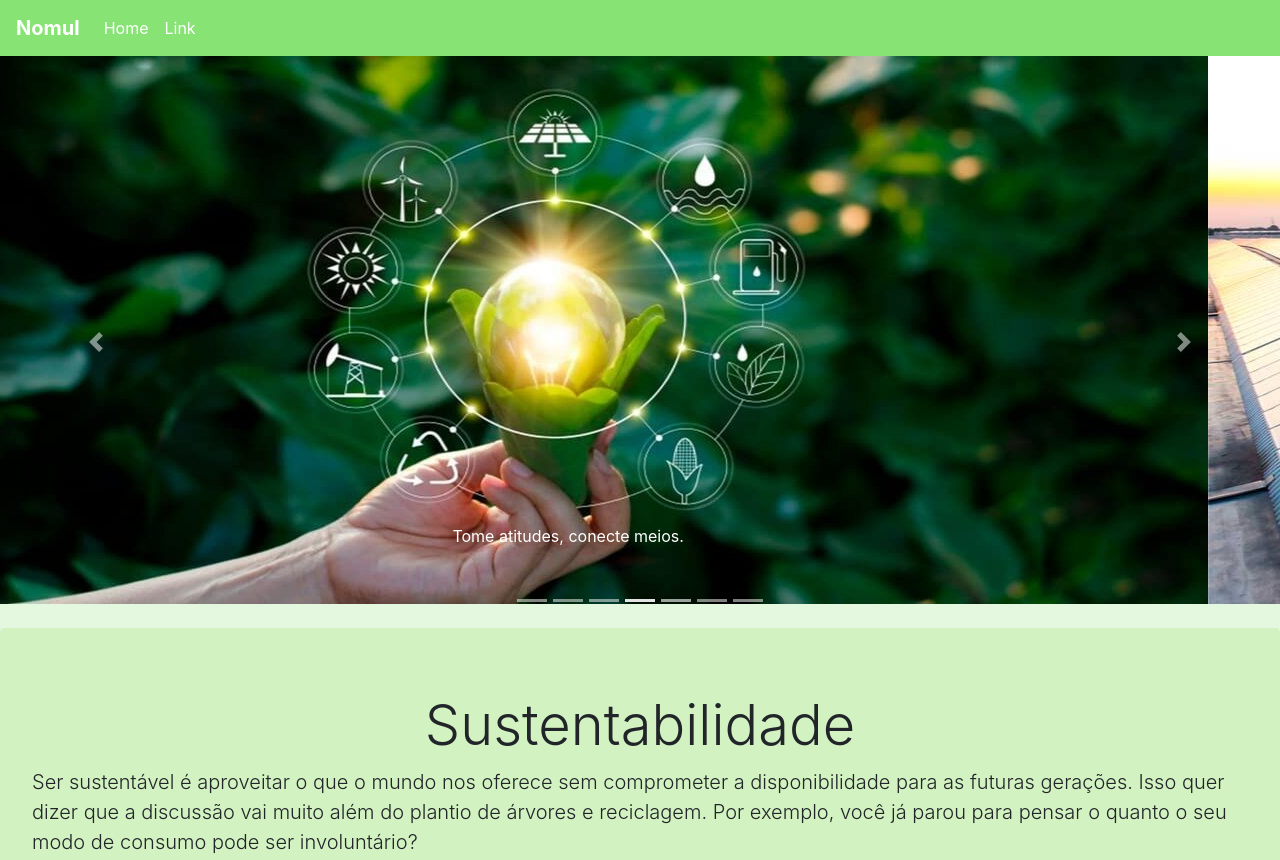
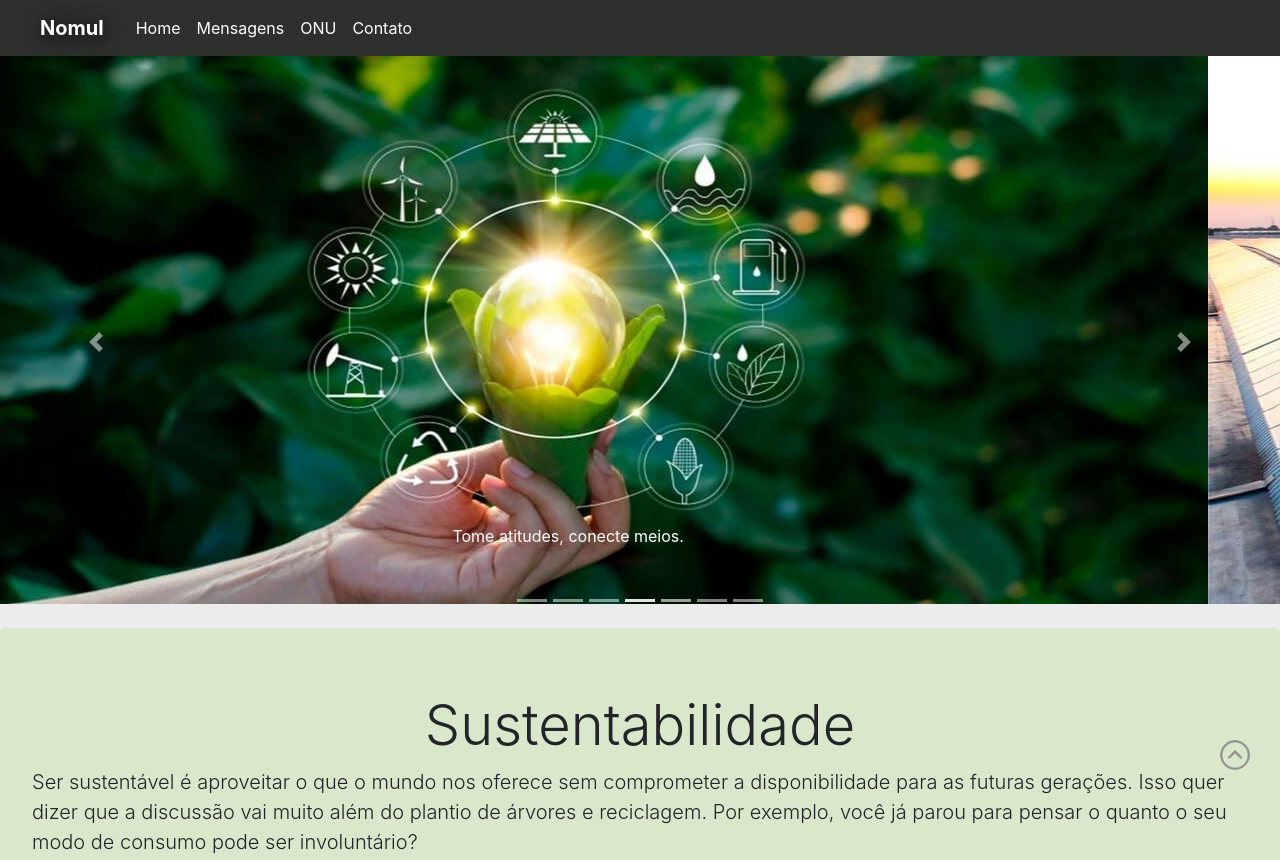
Before and after one commit to DafhNovais/Bootstrap, a plain HTML site: page index.html in a window 1280 px wide. Shown: the top 860 px of the page. Drawn offline with nearby package versions, Linux system fonts and the light colour scheme.

Commit message:
Atualizando layout escuro

```diff
--- a/assets/style.css
+++ b/assets/style.css
@@ -1,3 +1,21 @@
+.nomul {
+    text-shadow: 2px 2px 20px black;
+}
+
+
+.bg-color {
+    background-color: #ececec;
+}
+
+
+.navFooter-color {
+    background-color: #2e302e;
+}
+
+.copy-color {
+    background-color: #1d1f1d;
+}
+
 a{
     text-decoration: none;
 }
@@ -38,3 +56,34 @@ a .tm-social{
       margin: auto;
     }
   }
+
+::-webkit-scrollbar {
+width:10px;
+height: 10px;
+}
+
+/* aqui é para personalizar o fundo da barra, neste caso estou colocando um fundo cinza escuro*/
+::-webkit-scrollbar-track {
+background:#333;
+}
+
+/* aqui é a alça da barra, que demonstra a altura que você está na página
+estou colocando uma cor azul clara nela*/
+::-webkit-scrollbar-thumb {
+background: rgb(110, 138, 85);
+}
+
+html {
+    scroll-behavior: smooth;
+}
+
+#voltarTopo {
+    border-radius: 100%;
+    width: 30px;
+    height: 30px;
+    right: 30px;
+    bottom: 30px;
+    position: fixed;
+    float: right;
+    z-index: 9999;
+}
--- a/index.html
+++ b/index.html
@@ -17,12 +17,12 @@
 
 </head>
 
-<body style="overflow-x: hidden; background-color: #86e37438;">
+<body class="bg-color" style="overflow-x: hidden">
   <!--NavBar-->
-  <header>
+  <header id="home">
 
-    <nav class="navbar navbar-expand-lg navbar-light" style="background-color: #86E374;">
-      <a class="navbar-brand font-weight-bold text-white" href="#">Nomul</a>
+    <nav class="navbar navbar-expand-lg navbar-light navFooter-color">
+      <a class="navbar-brand font-weight-bold text-white nomul mr-4 ml-4" href="#">Nomul</a>
 
       <button class="navbar-toggler text-white" type="button" data-toggle="collapse"
         data-target="#navbarSupportedContent" aria-controls="navbarSupportedContent" aria-expanded="false"
@@ -34,11 +34,19 @@
         <ul class="navbar-nav">
 
           <li class="nav-item active">
-            <a class="nav-link text-white" href="#">Home</a>
+            <a class="nav-link text-white" href="#home">Home</a>
           </li>
 
           <li class="nav-item">
-            <a class="nav-link text-white" href="#">Link</a>
+            <a class="nav-link text-white" href="#sms">Mensagens</a>
+          </li>
+
+          <li class="nav-item">
+            <a class="nav-link text-white" href="#onu">ONU</a>
+          </li>
+
+          <li class="nav-item">
+            <a class="nav-link text-white" href="#contato">Contato</a>
           </li>
         </ul>
       </div>
@@ -158,7 +166,7 @@
   <!--/Jumbotron-->
 
   <!--/Cards-->
-  <section id="noticia" class="container-fluid">
+  <section id="sms" class="container-fluid">
     <h3 class="text-center display-4">Mensagens</h3>
 
     <div class="row my-5 px-4 w-100">
@@ -209,7 +217,7 @@
   <!--/Cards-->
 
   <!--Texo e vídeo-->
-  <section>
+  <section id="onu">
     <div class="row mt-5 mb-5 align-items-center">
       <div class="col-12 col-md-6 text-justify">
         <article class="mx-5">
@@ -246,6 +254,8 @@
   <!--/Texo e vídeo-->
 
   <!--Formulário-->
+  <section id="contato">
+
     <div class="row mb-5">
       <div class="col-12">
         <h4 class="text-center">
@@ -286,17 +296,19 @@
       </div>
 
     </div>
-  </div>
+
+  </section>
+
   <!--/Formulário-->
 
   <hr class="mt-5">
 
   <!--Footer-->
-  <footer id="rodape" style="background-color: #86E374;">
-    <div class="row align-items-center container-fluid m-auto">
+  <footer id="rodape">
+    <div class="row align-items-center container-fluid m-auto navFooter-color">
 
       <div class="col-12 col-md-4 py-4 mt-3">
-        <h2 class="font-weight-bold text-white">
+        <h2 class="font-weight-bold text-white nomul">
           <img class="trt" src="./assets/footer/turtle.png" alt="Ícone tartaruga"> Nomul
         </h2>
       </div>
@@ -330,12 +342,20 @@
       </div>
     </div>
 
-    <div class="text-center text-white py-auto m-0" style="background-color: #4D966D;">
+    <div class="text-center text-white py-auto m-0 copy-color">
       <p>&copy Desenvolved By Dafhne Novais</p>
     </div>
 
   </footer>
   <!--/Footer-->
+
+  <!--Botão de voltar-->
+
+  <a href="#home" class="pl-4">
+    <img id="voltarTopo" src="./assets/footer/up-arrow2.png" alt="Logo do Instagram">
+  </a>
+
+  <!--/Botão de voltar-->
 
 
   <!-- Optional JavaScript; choose one of the two! -->
```
Also changed, not shown: assets/cores.txt, assets/footer/twitter.png (deleted), assets/footer/up-arrow2.png (added), assets/footer/youtube.png (deleted). Lines whose indentation alone changed are shown as unchanged.
